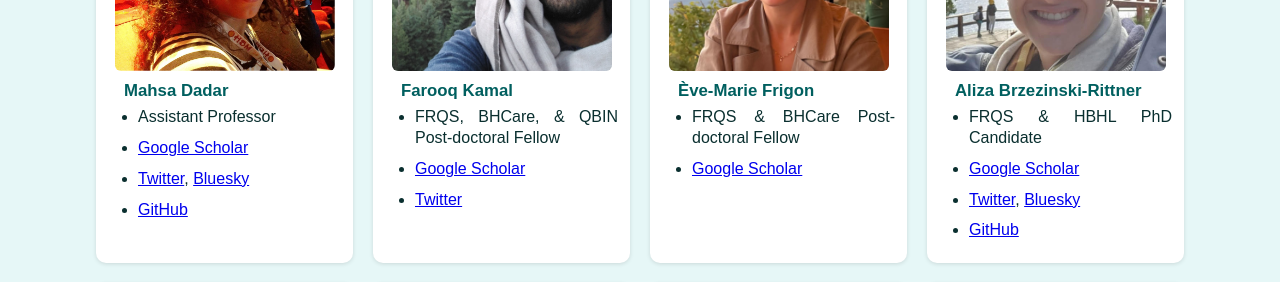
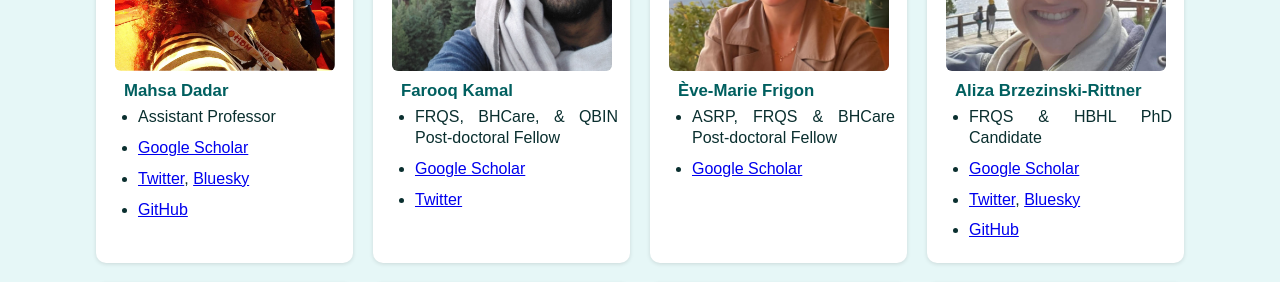
Before and after one commit to VANDAlab/VANDAlab.github.io, a Jekyll site: the page team.html, which Jekyll copies as it is, in a window 1280 px wide and 900 px high, scrolled down 654 px. Shown: the part 152-434 px from the top of the window. Built offline with Jekyll 4.4.1, drawn with Linux system fonts in a browser that asks for light colours.

Commit message:
Update team.html

```diff
--- a/team.html
+++ b/team.html
@@ -56,7 +56,7 @@
     <img src="team/em.jpg" alt="empty">
     <h3>Ève-Marie Frigon</h3>
     <ul>
-    <li>FRQS & BHCare Post-doctoral Fellow</li>
+    <li>ASRP, FRQS & BHCare Post-doctoral Fellow</li>
     <li> <a href="https://scholar.google.com/citations?view_op=list_works&hl=fr&user=BytSs6kAAAAJ" target="_blank">Google Scholar</a></li>
         </ul>
 </div>
```
